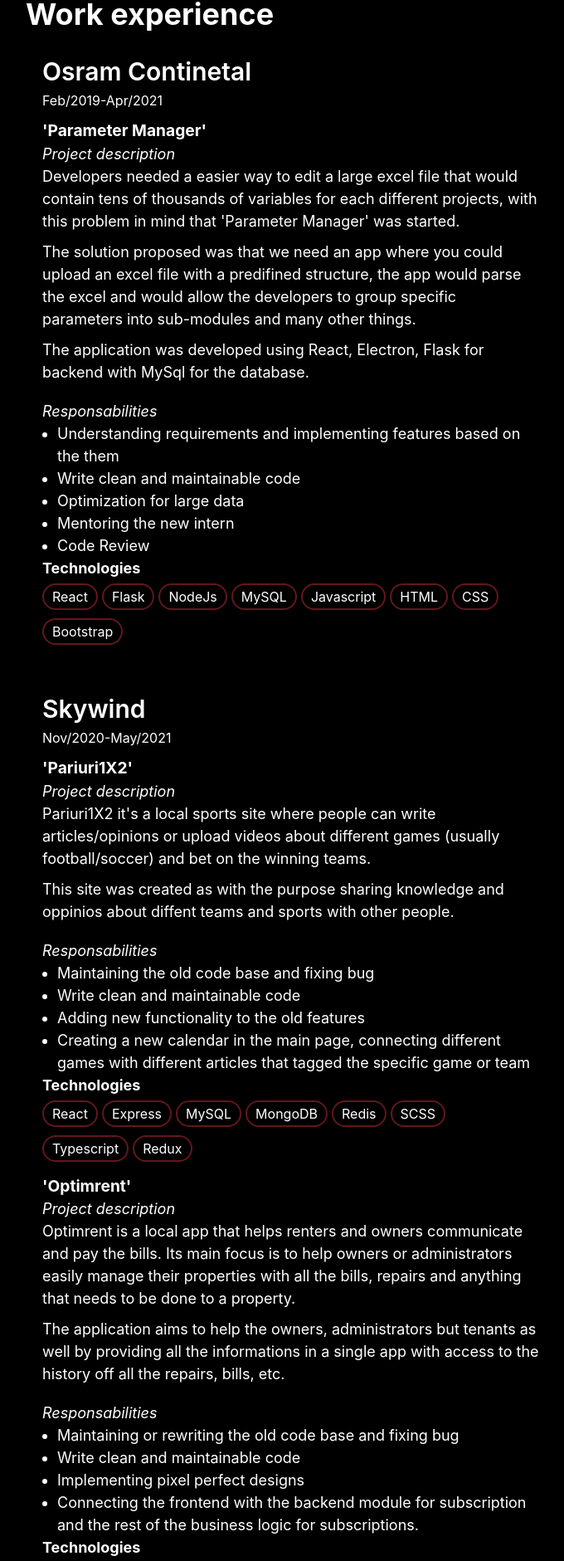
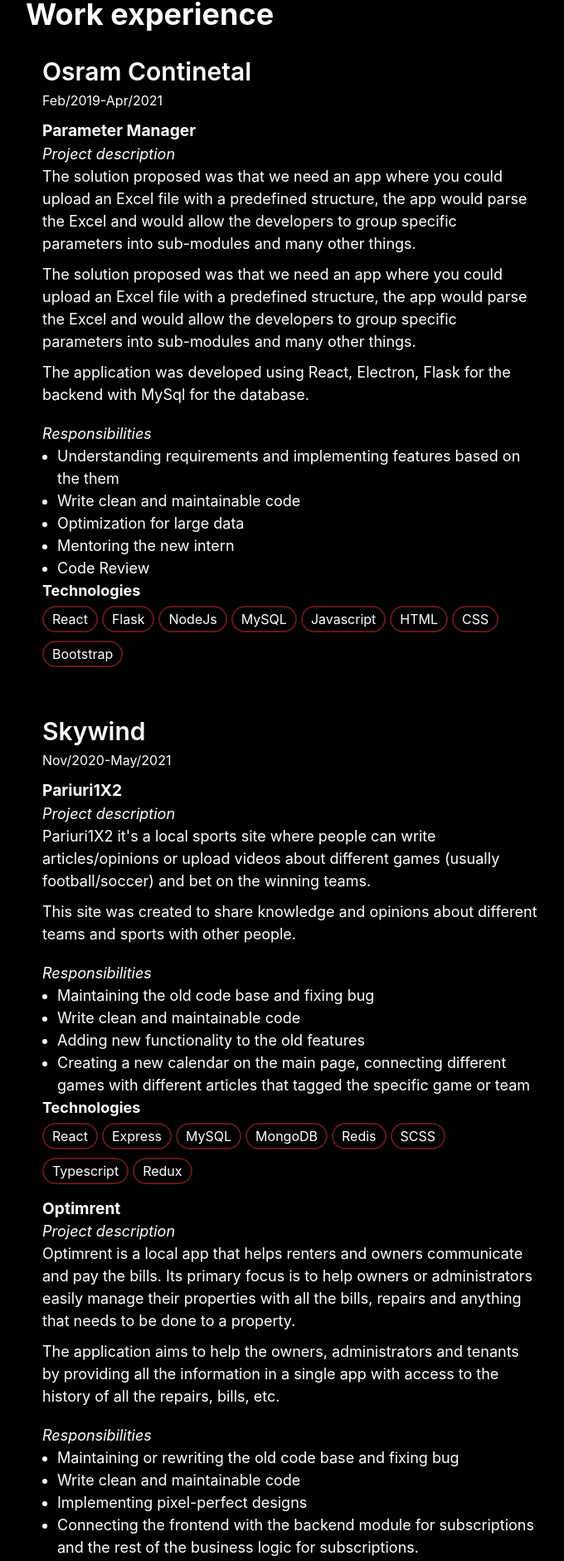
Before and after one commit to SirCQQ/homepage, a Next.js app: page /work in a window 1280 px wide. Shown: the part 86-1967 px from the top of the page at 83% size, without its empty margins (289-969 px from the left). Built offline with nearby package versions, Linux system fonts and the light colour scheme.

Commit message:
Change some experience text and adding some space between company name and project

```diff
--- a/components/core/work-panel.tsx
+++ b/components/core/work-panel.tsx
@@ -106,7 +106,10 @@
     <Link
       href={href}
       target="_blank"
-      style={{ textDecoration: 'underline', textUnderlineOffset: '10px' }}
+      style={{
+        textDecoration: 'underline',
+        textUnderlineOffset: '10px'
+      }}
     >
       {/* <a
         target="_blank"
--- a/components/pages/work.tsx
+++ b/components/pages/work.tsx
@@ -37,33 +37,33 @@
         </ExperienceHeader>
         <ExperienceBody>
           <ExperienceProject>
-            <ProjectName>&apos;Parameter Manager&apos;</ProjectName>
+            <ProjectName>Parameter Manager</ProjectName>
             <ProjectDescription>
               <Text fontSize={'large'} fontStyle={'oblique'}>
                 Project description
               </Text>
 
               <Text>
-                Developers needed a easier way to edit a large excel file that
-                would contain tens of thousands of variables for each different
-                projects, with this problem in mind that &apos;Parameter
-                Manager&apos; was started.
+                The solution proposed was that we need an app where you could
+                upload an Excel file with a predefined structure, the app would
+                parse the Excel and would allow the developers to group specific
+                parameters into sub-modules and many other things.
               </Text>
               <Br margin={'10px 0px'} />
               <Text>
                 The solution proposed was that we need an app where you could
-                upload an excel file with a predifined structure, the app would
-                parse the excel and would allow the developers to group specific
+                upload an Excel file with a predefined structure, the app would
+                parse the Excel and would allow the developers to group specific
                 parameters into sub-modules and many other things.
               </Text>
               <Br margin={'10px 0px'} />
               <Text>
                 The application was developed using React, Electron, Flask for
-                backend with MySql for the database.
+                the backend with MySql for the database.
               </Text>
               <Br margin={'20px 0px'} />
               <Text fontSize={'large'} fontStyle={'oblique'}>
-                Responsabilities
+                Responsibilities
               </Text>
               <UnorderedList>
                 <ListItem>
@@ -103,7 +103,7 @@
         </ExperienceHeader>
         <ExperienceBody>
           <ExperienceProject>
-            <ProjectName>&apos;Pariuri1X2&apos;</ProjectName>
+            <ProjectName>Pariuri1X2</ProjectName>
             <ProjectDescription>
               <Text fontSize={'large'} fontStyle={'oblique'}>
                 Project description
@@ -116,13 +116,14 @@
               </Text>
               <Br margin={'10px 0px'} />
               <Text>
-                This site was created as with the purpose sharing knowledge and
-                oppinios about diffent teams and sports with other people.
+                This site was created to share knowledge and opinions about
+                different teams and sports with other people.
               </Text>
               <Br margin={'20px 0px'} />
               <Text fontSize={'large'} fontStyle={'oblique'}>
-                Responsabilities
+                Responsibilities
               </Text>
+
               <UnorderedList>
                 <ListItem>
                   Maintaining the old code base and fixing bug
@@ -132,7 +133,7 @@
                   Adding new functionality to the old features
                 </ListItem>
                 <ListItem>
-                  Creating a new calendar in the main page, connecting different
+                  Creating a new calendar on the main page, connecting different
                   games with different articles that tagged the specific game or
                   team
                 </ListItem>
@@ -153,7 +154,7 @@
             />
           </ExperienceProject>
           <ExperienceProject>
-            <ProjectName>&apos;Optimrent&apos;</ProjectName>
+            <ProjectName>Optimrent</ProjectName>
             <ProjectDescription>
               <Text fontSize={'large'} fontStyle={'oblique'}>
                 Project description
@@ -161,29 +162,30 @@
 
               <Text>
                 Optimrent is a local app that helps renters and owners
-                communicate and pay the bills. Its main focus is to help owners
-                or administrators easily manage their properties with all the
-                bills, repairs and anything that needs to be done to a property.
+                communicate and pay the bills. Its primary focus is to help
+                owners or administrators easily manage their properties with all
+                the bills, repairs and anything that needs to be done to a
+                property.
               </Text>
               <Br margin={'10px 0px'} />
               <Text>
-                The application aims to help the owners, administrators but
-                tenants as well by providing all the informations in a single
-                app with access to the history off all the repairs, bills, etc.
+                The application aims to help the owners, administrators and
+                tenants by providing all the information in a single app with
+                access to the history of all the repairs, bills, etc.
               </Text>
               <Br margin={'20px 0px'} />
               <Text fontSize={'large'} fontStyle={'oblique'}>
-                Responsabilities
+                Responsibilities
               </Text>
               <UnorderedList>
                 <ListItem>
                   Maintaining or rewriting the old code base and fixing bug
                 </ListItem>
                 <ListItem>Write clean and maintainable code</ListItem>
-                <ListItem>Implementing pixel perfect designs</ListItem>
+                <ListItem>Implementing pixel-perfect designs</ListItem>
                 <ListItem>
                   Connecting the frontend with the backend module for
-                  subscription and the rest of the business logic for
+                  subscriptions and the rest of the business logic for
                   subscriptions.
                 </ListItem>
               </UnorderedList>
@@ -213,7 +215,7 @@
         </ExperienceHeader>
         <ExperienceBody>
           <ExperienceProject>
-            <ProjectName>&apos;Powercode&apos;</ProjectName>
+            <ProjectName>Powercode</ProjectName>
             <ProjectDescription>
               <Text fontSize={'large'} fontStyle={'oblique'}>
                 Project description
@@ -225,14 +227,14 @@
               </Text>
               <Br margin={'20px 0px'} />
               <Text fontSize={'large'} fontStyle={'oblique'}>
-                Responsabilities
+                Responsibilities
               </Text>
               <UnorderedList>
                 <ListItem>
                   Maintaining the old code base and fixing bug
                 </ListItem>
                 <ListItem>Write clean and maintainable code</ListItem>
-                <ListItem>Implementing pixel perfect designs</ListItem>
+                <ListItem>Implementing pixel-perfect designs</ListItem>
                 <ListItem>Code Review</ListItem>
                 <ListItem>
                   Worked on generating invoices and sending the PDF via the user
@@ -275,7 +277,7 @@
         </ExperienceHeader>
         <ExperienceBody>
           <ExperienceProject>
-            <ProjectName>&apos;Seed2Shelf Application&apos;</ProjectName>
+            <ProjectName>Seed2Shelf Application</ProjectName>
             <ProjectDescription>
               <Text fontSize={'large'} fontStyle={'oblique'}>
                 Project description
@@ -289,7 +291,7 @@
               </Text>
               <Br margin={'20px 0px'} />
               <Text fontSize={'large'} fontStyle={'oblique'}>
-                Responsabilities
+                Responsibilities
               </Text>
               <UnorderedList>
                 <ListItem>
@@ -342,7 +344,7 @@
         </ExperienceHeader>
         <ExperienceBody>
           <ExperienceProject>
-            <ProjectName>&apos;Gemini&apos;</ProjectName>
+            <ProjectName>Gemini</ProjectName>
             <ProjectDescription>
               <Text fontSize={'large'} fontStyle={'oblique'}>
                 Project description
@@ -354,12 +356,12 @@
                 industry where different people from different companies are
                 posting articles or services that their companies are providing
                 and many other things, the application it&apos;s a big hit in
-                Germany, having a 90& margin of the market.
+                Germany, having a 90% margin of the market.
               </Text>
 
               <Br margin={'20px 0px'} />
               <Text fontSize={'large'} fontStyle={'oblique'}>
-                Responsabilities
+                Responsibilities
               </Text>
               <UnorderedList>
                 <ListItem>Write clean and maintainable code</ListItem>
--- a/components/sectios/work.tsx
+++ b/components/sectios/work.tsx
@@ -34,7 +34,7 @@
                     <WorkTitle>
                       <WorkLink href="https://catenaelectric.ro/">
                         Catena&apos;s
-                      </WorkLink>
+                      </WorkLink>{' '}
                       Contracts app
                     </WorkTitle>
                   </WorkLeft>
@@ -53,7 +53,7 @@
                     <WorkTitle>
                       <WorkLink href="http://seed2shelf.us/">
                         Seed2Shelf&apos;s
-                      </WorkLink>
+                      </WorkLink>{' '}
                       application
                     </WorkTitle>
                   </WorkLeft>
@@ -72,7 +72,7 @@
                     <WorkTitle>
                       <WorkLink href="https://powercode.com">
                         Powercode&apos;s
-                      </WorkLink>
+                      </WorkLink>{' '}
                       platform
                     </WorkTitle>
                   </WorkLeft>
```
Also changed, not shown: package.json (+15 -15 lines), 1 other file (tests, documents, lock files or other folders).
